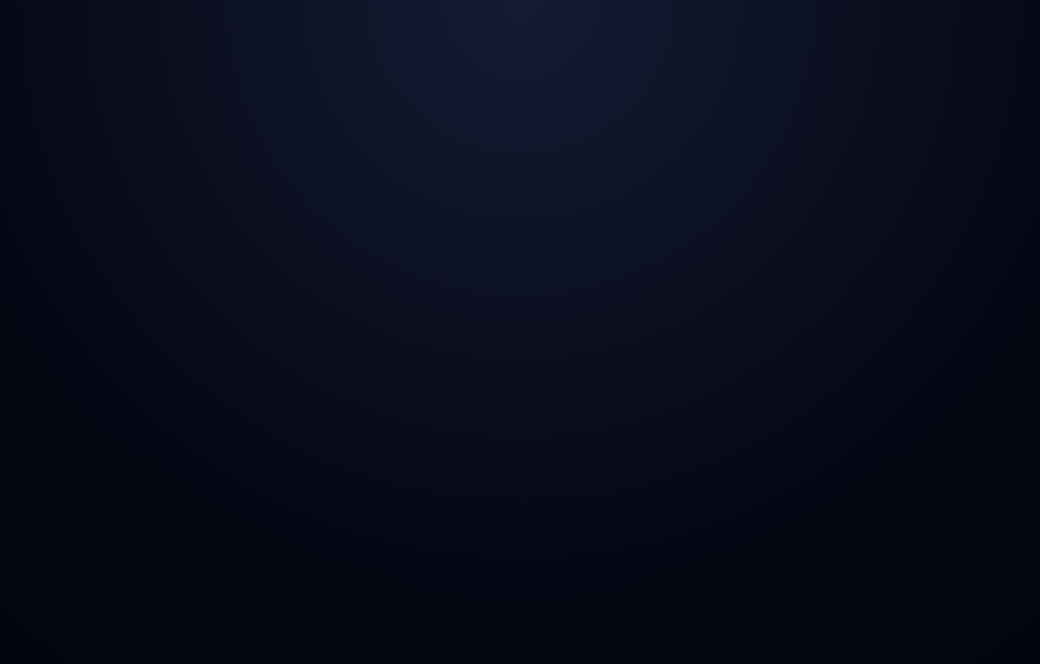
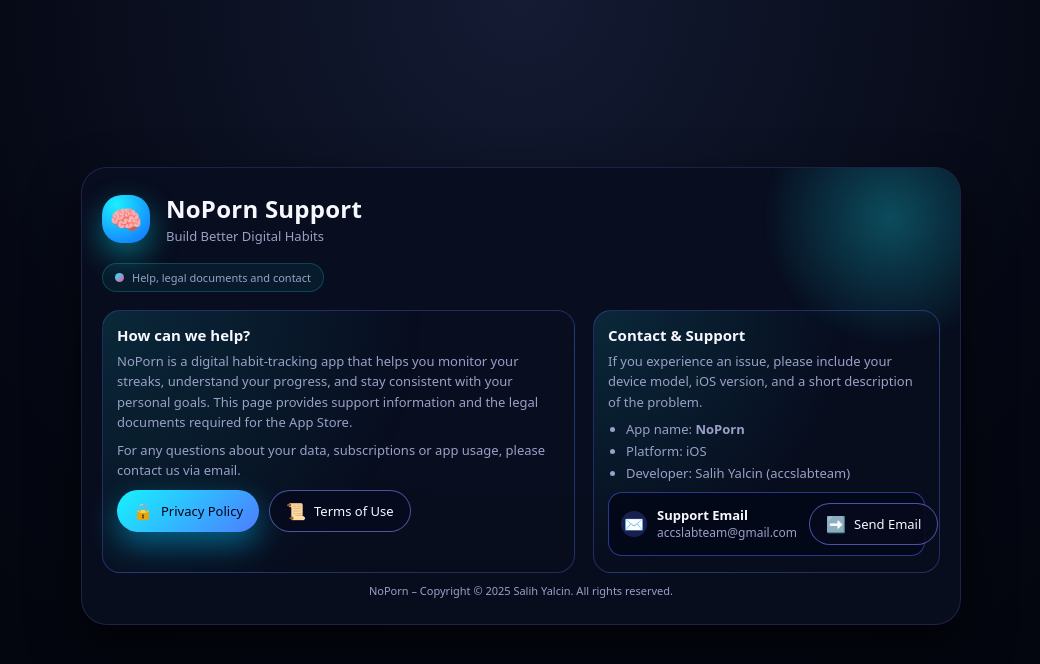
Before and after one commit to mtugce073-alt/NoPorn, a plain HTML site: page index.html in a window 1280 px wide. Shown: the whole page, without its empty margins (119-1159 px from the left). Drawn offline with Linux system fonts and the light colour scheme.

Commit message:
Update index.html

```diff
--- a/index.html
+++ b/index.html
@@ -220,3 +220,170 @@
       display: flex;
       align-items: center;
       gap: 10px;
+      font-size: 12px;
+      color: var(--text-soft);
+    }
+
+    .contact-left strong {
+      color: var(--text-main);
+      display: block;
+      font-size: 13px;
+    }
+
+    .contact-icon {
+      width: 26px;
+      height: 26px;
+      border-radius: 999px;
+      display: flex;
+      align-items: center;
+      justify-content: center;
+      background: rgba(87, 108, 255, 0.24);
+      font-size: 16px;
+    }
+
+    a {
+      color: var(--accent);
+      text-decoration: none;
+    }
+
+    a:hover {
+      text-decoration: underline;
+    }
+
+    footer {
+      margin-top: 10px;
+      text-align: center;
+      font-size: 11px;
+      color: var(--text-soft);
+    }
+
+    @media (max-width: 720px) {
+      .card {
+        padding: 18px 14px 20px;
+        border-radius: 22px;
+      }
+      header {
+        align-items: flex-start;
+      }
+      h1 {
+        font-size: 21px;
+      }
+      .grid {
+        grid-template-columns: minmax(0, 1fr);
+      }
+      .btn-row {
+        justify-content: flex-start;
+      }
+      .contact-card {
+        flex-direction: column;
+        align-items: flex-start;
+      }
+    }
+  </style>
+</head>
+<body>
+  <div class="wrap">
+    <div class="card">
+      <div class="glow"></div>
+
+      <header>
+        <div class="logo-pill">
+          <span>🧠</span>
+        </div>
+        <div>
+          <h1>NoPorn Support</h1>
+          <div class="subtitle">
+            Build Better Digital Habits
+            <!-- (Daha İyi Dijital Alışkanlıklar Oluştur) -->
+          </div>
+        </div>
+      </header>
+
+      <div class="badge">
+        <span class="badge-dot"></span>
+        <span>Help, legal documents and contact</span>
+        <!-- (Yardım, yasal metinler ve iletişim) -->
+      </div>
+
+      <div class="grid">
+        <section class="section">
+          <h2>How can we help?</h2>
+          <!-- (Size nasıl yardımcı olabiliriz?) -->
+          <p>
+            NoPorn is a digital habit-tracking app that helps you monitor your
+            streaks, understand your progress, and stay consistent with your
+            personal goals. This page provides support information and the legal
+            documents required for the App Store.
+          </p>
+          <!--
+          (NoPorn, serilerini takip etmene, ilerlemeni görmene ve kişisel hedeflerine
+          düzenli şekilde bağlı kalmana yardımcı olan bir dijital alışkanlık takip
+          uygulamasıdır. Bu sayfa, destek bilgilerini ve App Store için gerekli
+          yasal metinleri sunar.)
+          -->
+
+          <p>
+            For any questions about your data, subscriptions or app usage,
+            please contact us via email.
+          </p>
+          <!--
+          (Verilerin, aboneliklerin veya uygulama kullanımıyla ilgili soruların için
+          lütfen e-posta yoluyla bizimle iletişime geç.)
+          -->
+
+          <div class="btn-row">
+            <a href="privacy.html" class="btn btn-primary">
+              <span class="icon">🔒</span>
+              <span>Privacy Policy</span>
+            </a>
+            <a href="terms.html" class="btn btn-outline">
+              <span class="icon">📜</span>
+              <span>Terms of Use</span>
+            </a>
+          </div>
+        </section>
+
+        <section class="section">
+          <h2>Contact & Support</h2>
+          <!-- (İletişim ve Destek) -->
+          <p>
+            If you experience an issue, please include your device model, iOS
+            version, and a short description of the problem.
+          </p>
+          <!--
+          (Bir sorunla karşılaşırsan, lütfen cihaz modelini, iOS sürümünü ve sorunun
+          kısa bir açıklamasını e-postana ekle.)
+          -->
+
+          <ul>
+            <li>App name: <strong>NoPorn</strong></li>
+            <li>Platform: iOS</li>
+            <li>Developer: Salih Yalcin (accslabteam)</li>
+          </ul>
+
+          <div class="contact-card">
+            <div class="contact-left">
+              <div class="contact-icon">✉️</div>
+              <div>
+                <strong>Support Email</strong>
+                <!-- (Destek E-postası) -->
+                <span>accslabteam@gmail.com</span>
+              </div>
+            </div>
+            <a class="btn btn-outline" href="mailto:accslabteam@gmail.com">
+              <span class="icon">➡️</span>
+              <span>Send Email</span>
+              <!-- (E-posta Gönder) -->
+            </a>
+          </div>
+        </section>
+      </div>
+
+      <footer>
+        NoPorn – Copyright © 2025 Salih Yalcin. All rights reserved.
+        <!-- (Telif Hakkı © 2025 Salih Yalçın. Tüm hakları saklıdır.) -->
+      </footer>
+    </div>
+  </div>
+</body>
+</html>
```
